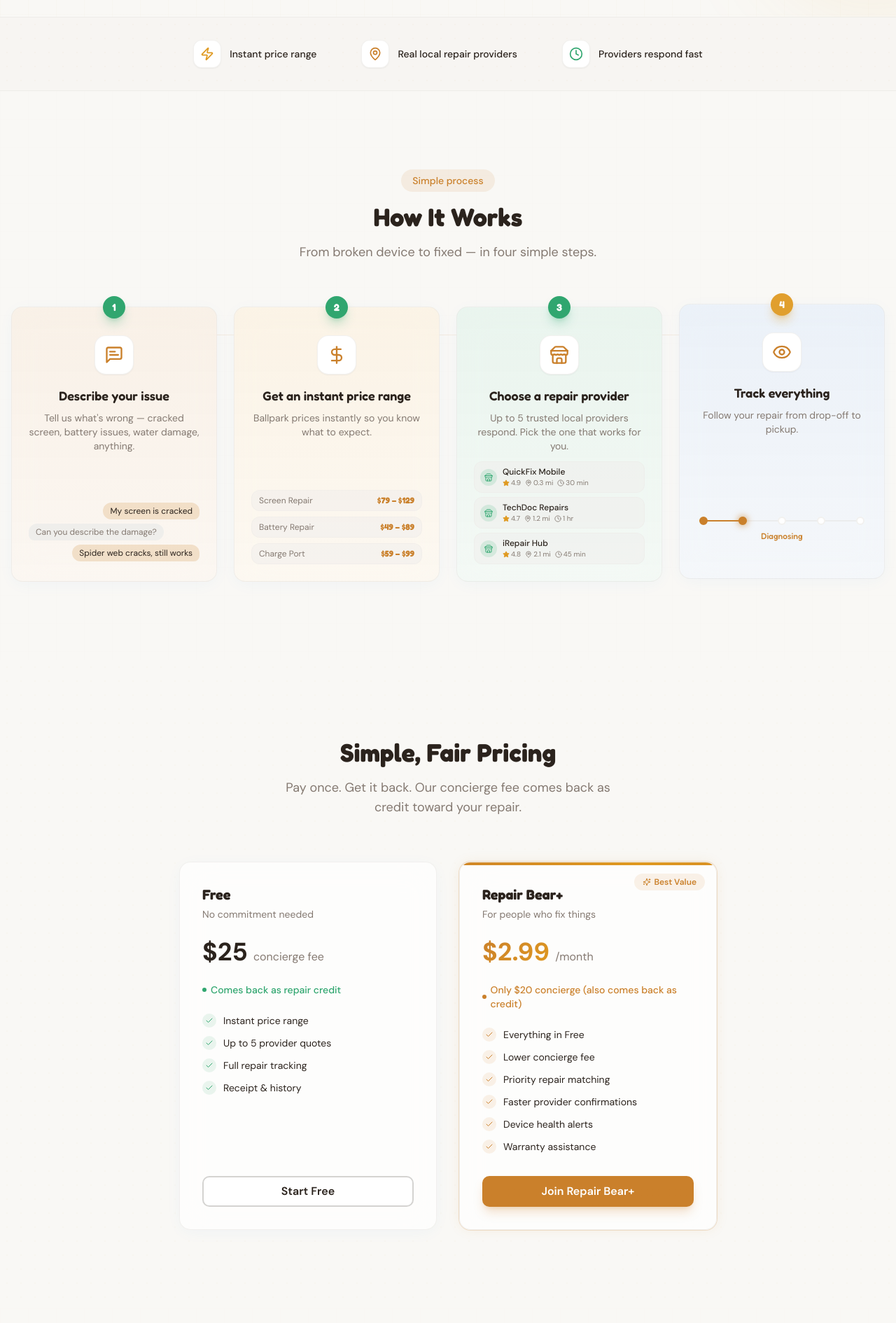
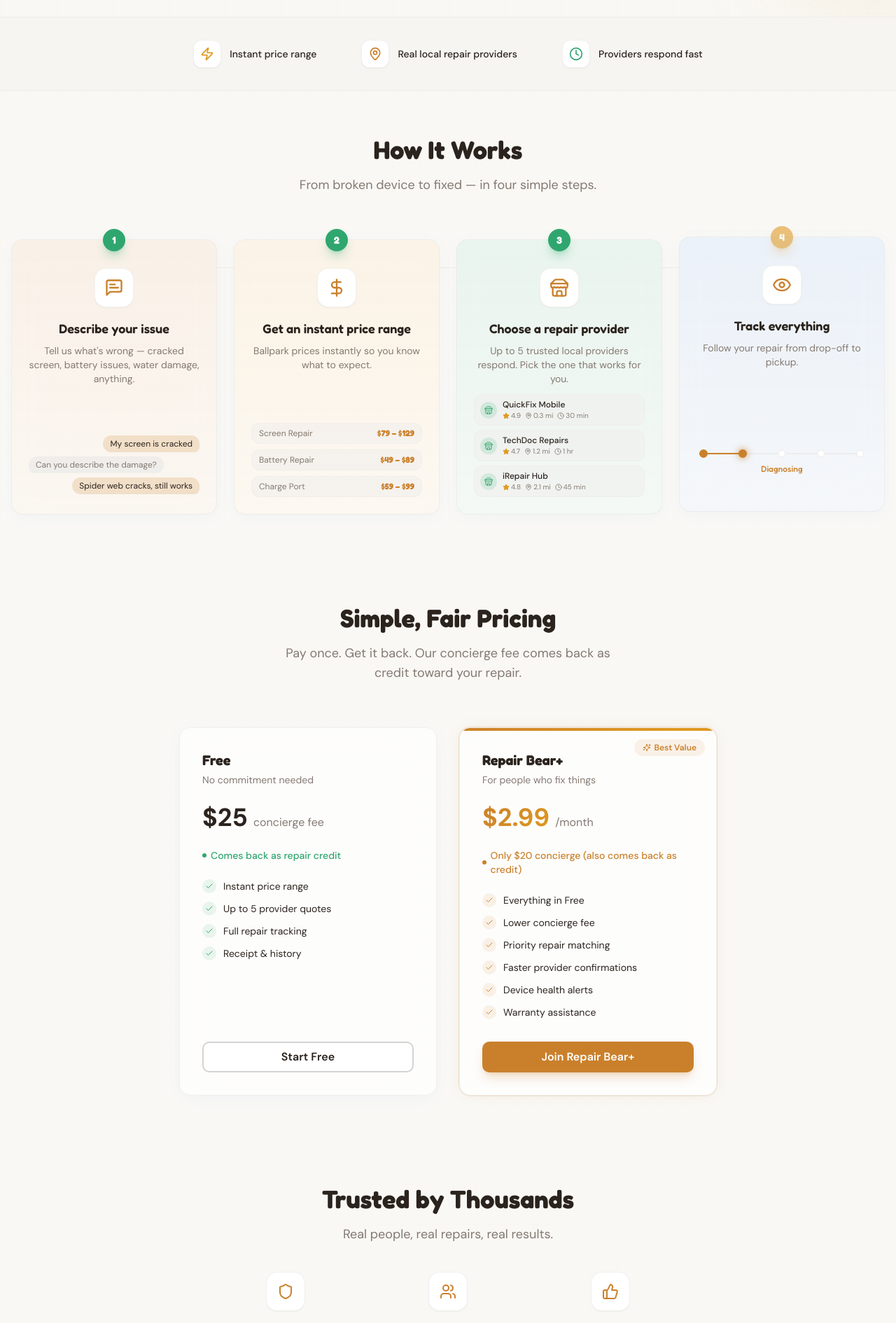
Before and after one commit to mkultracodes/precise-render-guy, a React (Vite) app: page / in a window 1280 px wide. Shown: the part 820-2710 px from the top of the page at 70% size. Built offline with nearby package versions, Linux system fonts and the light colour scheme; the HTML template or start-up script is replaced by a standard one.

Commit message:
Changes
Co-authored-by: mkultracodes <99495348+mkultracodes@users.noreply.github.com>

```diff
--- a/src/components/FinalCTA.tsx
+++ b/src/components/FinalCTA.tsx
@@ -6,7 +6,7 @@ const FinalCTA = () => {
   const { ref, isVisible } = useScrollReveal();
 
   return (
-    <section className="py-12 md:py-28 relative overflow-hidden">
+    <section className="py-8 md:py-16 relative overflow-hidden">
       {/* Background effects */}
       <div className="absolute inset-0 bg-gradient-to-b from-primary/5 via-primary/8 to-transparent" />
       <div className="absolute top-1/2 left-1/2 -translate-x-1/2 -translate-y-1/2 w-[500px] h-[500px] rounded-full bg-primary/5 blur-3xl animate-glow-pulse" />
--- a/src/components/HowItWorks.tsx
+++ b/src/components/HowItWorks.tsx
@@ -298,7 +298,7 @@ const HowItWorks = () => {
   }, [activeCard, cycleKey, cardsVisible]);
 
   return (
-    <section id="how-it-works" className="py-12 md:py-28 relative">
+    <section id="how-it-works" className="py-8 md:py-16 relative">
       <div className="absolute inset-0 tech-grid opacity-30" />
       <div className="container mx-auto px-4 relative">
         <div
@@ -307,9 +307,6 @@ const HowItWorks = () => {
             headerVisible ? "opacity-100 translate-y-0" : "opacity-0 translate-y-8"
           }`}
         >
-          <span className="inline-block px-3 py-1 md:px-4 md:py-1.5 rounded-full bg-primary/10 text-primary text-xs md:text-sm font-medium mb-3 md:mb-4">
-            Simple process
-          </span>
           <h2 className="text-2xl md:text-4xl font-bold text-foreground mb-2 md:mb-4">
             How It Works
           </h2>
--- a/src/components/PricingSection.tsx
+++ b/src/components/PricingSection.tsx
@@ -7,7 +7,7 @@ const PricingSection = () => {
   const { ref: cardsRef, isVisible: cardsVisible } = useScrollReveal({ threshold: 0.1 });
 
   return (
-    <section id="pricing" className="py-12 md:py-28 relative overflow-hidden">
+    <section id="pricing" className="py-8 md:py-16 relative overflow-hidden">
       <div className="absolute inset-0 dot-pattern opacity-30" />
       <div className="absolute top-0 left-1/2 -translate-x-1/2 w-[600px] h-[600px] rounded-full bg-primary/3 blur-3xl" />
 
--- a/src/components/TrustSection.tsx
+++ b/src/components/TrustSection.tsx
@@ -58,13 +58,10 @@ const TrustSection = () => {
   const visibleTestimonials = testimonials.slice(activeIndex, activeIndex + 3);
 
   return (
-    <section id="trust" className="py-12 md:py-28 relative">
+    <section id="trust" className="py-8 md:py-16 relative">
       <div className="absolute inset-0 tech-grid opacity-20" />
       <div className="container mx-auto px-4 relative">
-        <div className="text-center mb-16">
-          <span className="inline-block px-4 py-1.5 rounded-full bg-success/10 text-success text-sm font-medium mb-4">
-            ⭐ Social proof
-          </span>
+        <div className="text-center mb-10">
           <h2 className="text-3xl md:text-4xl font-bold text-foreground mb-4">
             Trusted by Thousands
           </h2>
```
